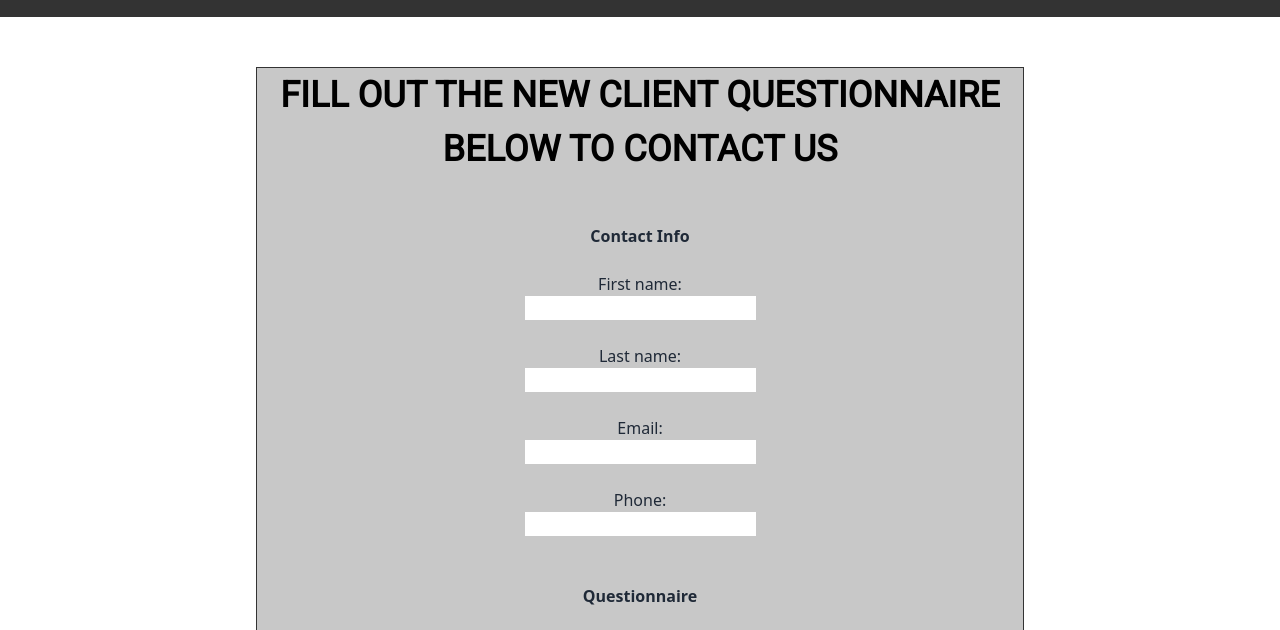
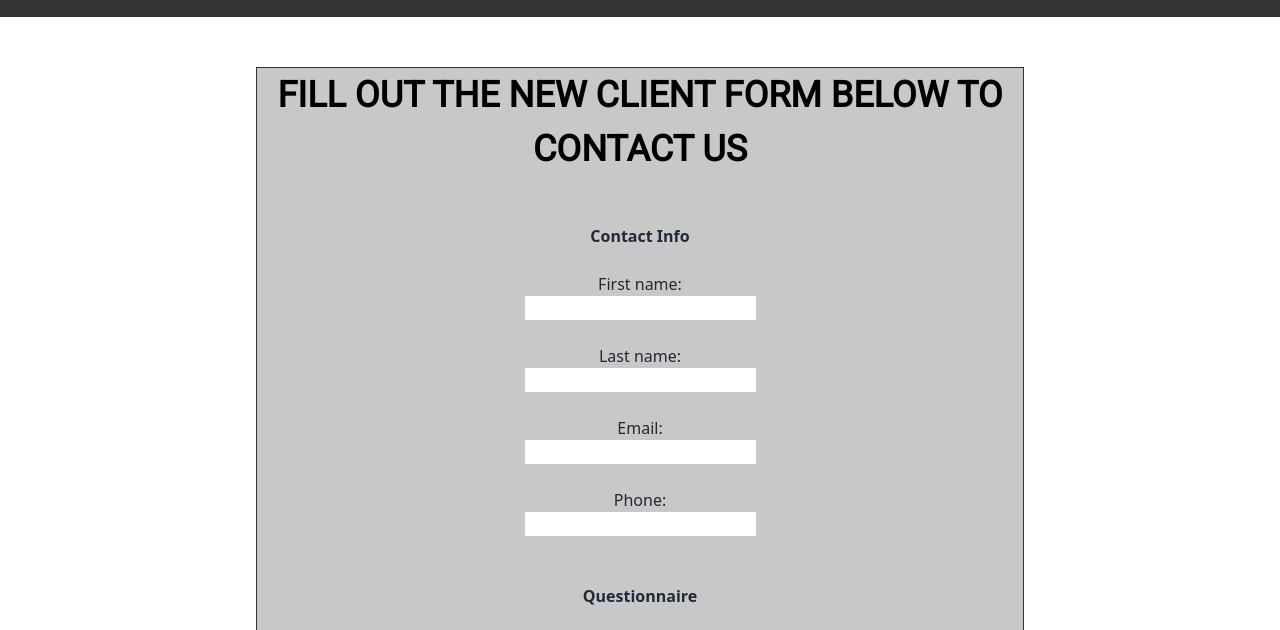
Before and after one commit to alexh3422/intuitive, a plain HTML site: page booksession.html in a window 1280 px wide. Shown: the part 125-755 px from the top of the page. Drawn offline with nearby package versions, Linux system fonts and the light colour scheme.

```diff
--- a/booksession.html
+++ b/booksession.html
@@ -40,7 +40,7 @@
         <div class="div1"></div>
         <div class="div2">
           <div class="newClientForm">
-            <h1 class="pageTitle">FILL OUT THE NEW CLIENT QUESTIONNAIRE
+            <h1 class="pageTitle">FILL OUT THE NEW CLIENT FORM
               BELOW TO CONTACT US</h3>
               <br />
               <br />
```
